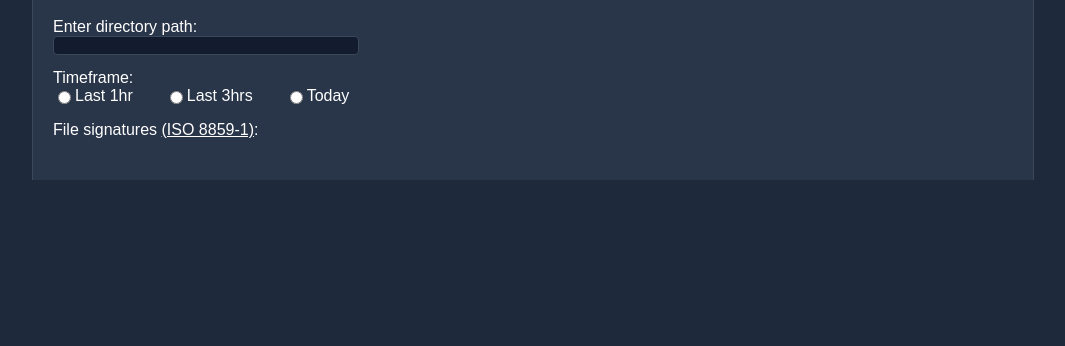
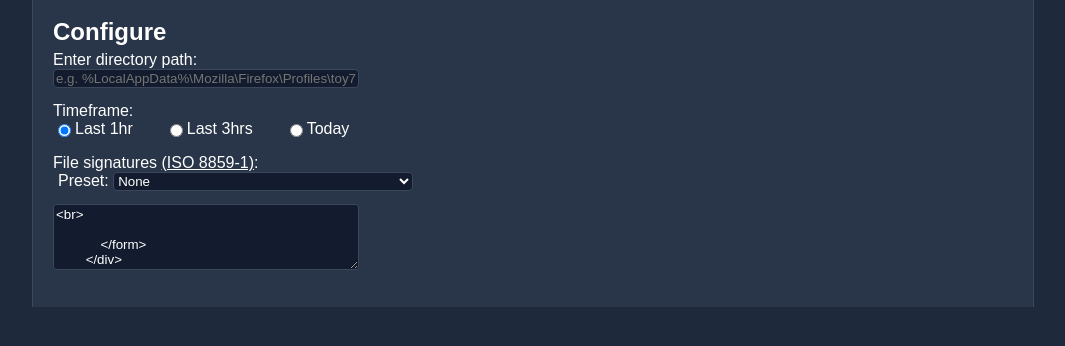
Before and after one commit to prestonyford/http-cache-parser, a website: page public/index.html in a window 1280 px wide. Shown: the part 60-406 px from the top of the page, without its empty margins (107-1172 px from the left). Drawn offline with Linux system fonts and the light colour scheme; a web font is replaced by a local one.

Commit message:
file signatures html/css

```diff
--- a/public/index.html
+++ b/public/index.html
@@ -11,13 +11,14 @@
     <div id="container">
         <div id="">
             <h1>HTTP Cache Parser</h1>
+            <h2>Configure</h2>
             <form action="/submit" >
                 <label for="directoryPath">Enter directory path:</label><br>
-                <input type="text" name="directoryPath" placeholder="" required><br>
+                <input type="text" name="directoryPath" placeholder="e.g. %LocalAppData%\Mozilla\Firefox\Profiles\toy7mtpb.default-release\cache2" required><br>
 
                 <label for="">Timeframe:</label><br>
                 <div id="timeframes-container">
-                    <input type="radio" id="timeframe-1hr" name="timeframe" value="timeframe-1hr">
+                    <input type="radio" id="timeframe-1hr" name="timeframe" value="timeframe-1hr" checked>
                     <label for="timeframe-1hr">Last 1hr</label>
                     <input type="radio" id="timeframe-3hr" name="timeframe" value="timeframe-3hr">
                     <label for="timeframe-3hr">Last 3hrs</label>
@@ -25,8 +26,17 @@
                     <label for="timeframe-today">Today</label>
                 </div>
 
+                <label>File signatures <a target="_blank" href="https://en.wikipedia.org/wiki/List_of_file_signatures">(ISO 8859-1)</a>:</label><br>
+                <label for="preset">Preset: </label>
+                <select name="preset" id="preset">
+                    <option value="none" selected>None</option>
+                    <option value="png">PNG Images</option>
+                    <option value="jpg">JPG Images</option>
+                    <option value="mp3">MP3 Audio</option>
+                    <option value="ogg">OGG Audio</option>
+                </select><br>
+                <textarea id="sigs" type="text" rows="4" required><br>
 
-                <label>File signatures <a target="_blank" href="https://en.wikipedia.org/wiki/List_of_file_signatures">(ISO 8859-1)</a>:</label><br>
             </form>
         </div>
     </div>
--- a/public/style.css
+++ b/public/style.css
@@ -15,6 +15,10 @@ h1 {
     margin-top: 0px;
 }
 
+h2 {
+    margin-bottom: .2em;
+}
+
 #container {
     max-width: 960px;
     min-height: 200px;
@@ -26,10 +30,11 @@ h1 {
     padding: 20px;
 }
 
-input[type="text"] {
+input[type="text"], select, textarea {
     border: 1px solid var(--border-color);
     border-radius: 4px;
     width: clamp(100px, 300px, 80%);
+    max-width: 100%;
     margin-bottom: 1em;
     background-color: var(--bg-secondary-color);
     outline: none;
@@ -48,6 +53,12 @@ input[type="text"] {
 #timeframes-container *:nth-child(2n) {
     margin-right: 2em;
 }
+
+
+label[for="preset"] {
+    margin-left: 5px;
+}
+
 
 
 .mukta-vaani-extralight {
```
